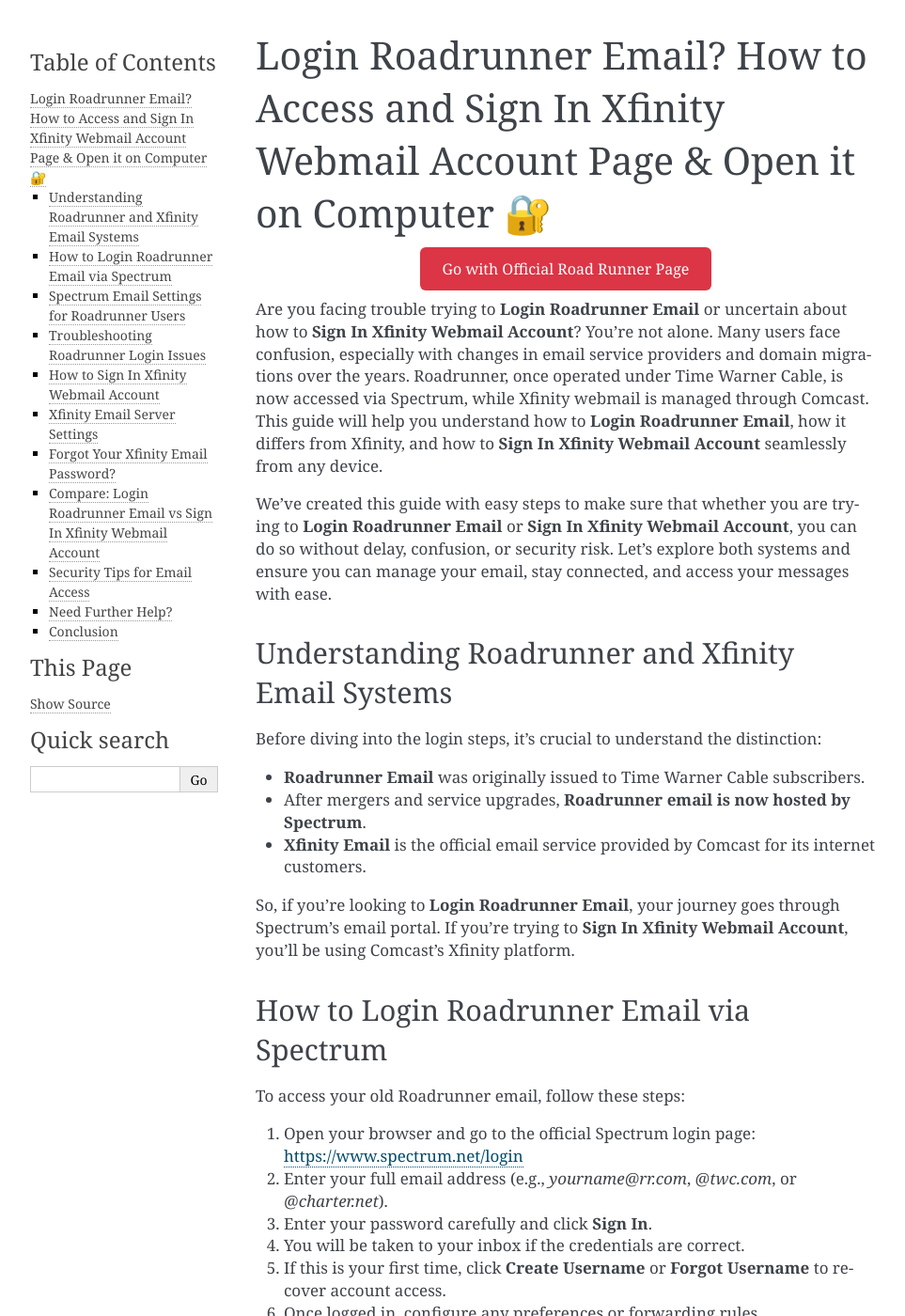
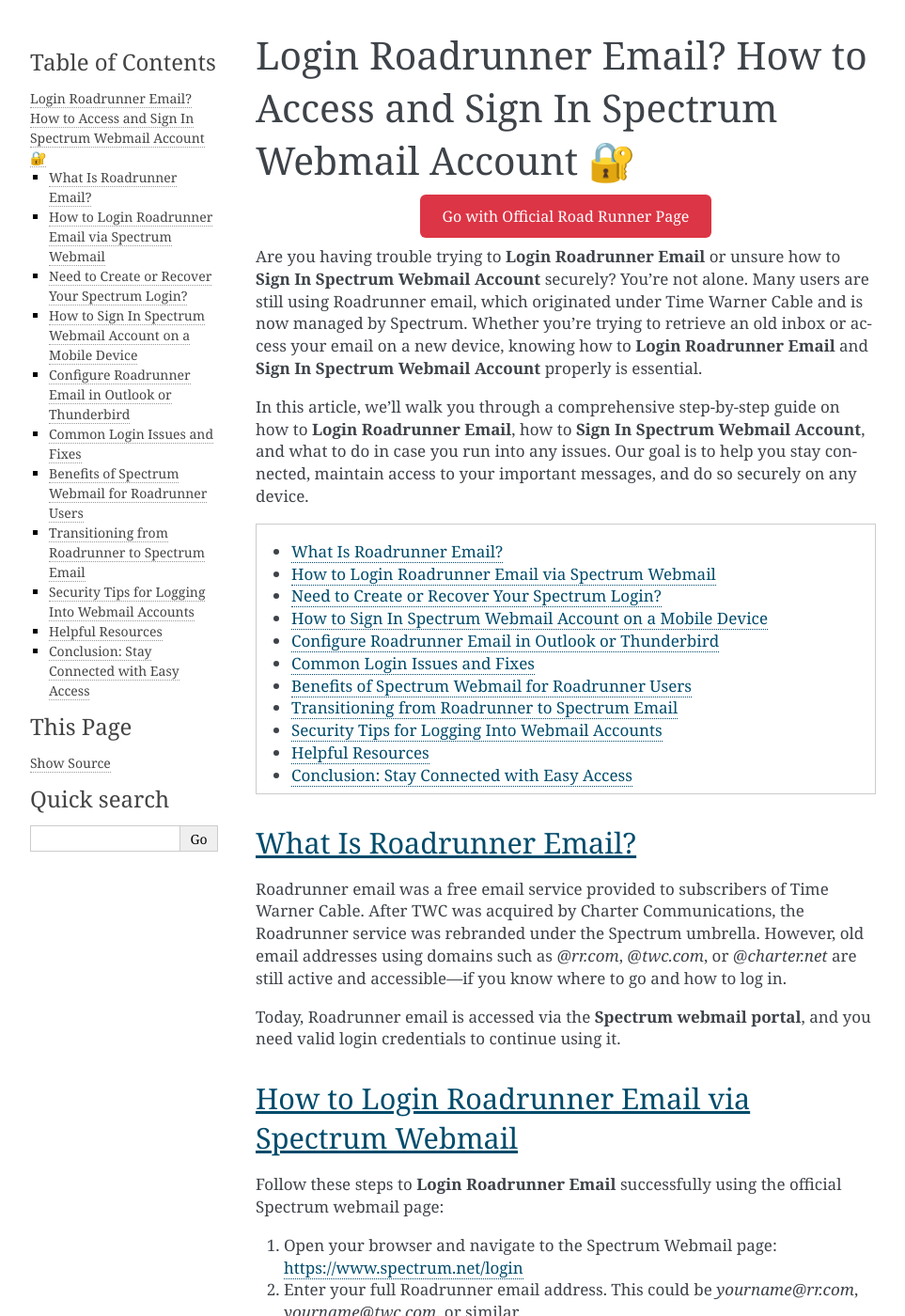
Before and after one commit to mascott04/LogicSprout, a Sphinx documentation site: the page built from docs/index.rst, in a window 1280 px wide and 1400 px high. Shown: the whole window at 94% size, without its empty margins (148-1111 px from the left). Built offline with Sphinx 7.4.7, drawn with Linux system fonts in a browser that asks for light colours; some of the changed text lies outside the part shown.

Commit message:
Update index.rst

```diff
--- a/docs/index.rst
+++ b/docs/index.rst
@@ -1,5 +1,5 @@
-Login Roadrunner Email? How to Access and Sign In Xfinity Webmail Account Page & Open it on Computer 🔐
-============================================================================
+Login Roadrunner Email? How to Access and Sign In Spectrum Webmail Account 🔐
+=============================================================================
 .. raw:: html
 
     <div style="text-align:center; margin: 20px 0;">
@@ -7,196 +7,185 @@
             Go with Official Road Runner Page
         </a>
     </div>
-Are you facing trouble trying to **Login Roadrunner Email** or uncertain about how to **Sign In Xfinity Webmail Account**? You're not alone. Many users face confusion, especially with changes in email service providers and domain migrations over the years. Roadrunner, once operated under Time Warner Cable, is now accessed via Spectrum, while Xfinity webmail is managed through Comcast. This guide will help you understand how to **Login Roadrunner Email**, how it differs from Xfinity, and how to **Sign In Xfinity Webmail Account** seamlessly from any device.
+Are you having trouble trying to **Login Roadrunner Email** or unsure how to **Sign In Spectrum Webmail Account** securely? You're not alone. Many users are still using Roadrunner email, which originated under Time Warner Cable and is now managed by Spectrum. Whether you’re trying to retrieve an old inbox or access your email on a new device, knowing how to **Login Roadrunner Email** and **Sign In Spectrum Webmail Account** properly is essential.
 
-We’ve created this guide with easy steps to make sure that whether you are trying to **Login Roadrunner Email** or **Sign In Xfinity Webmail Account**, you can do so without delay, confusion, or security risk. Let’s explore both systems and ensure you can manage your email, stay connected, and access your messages with ease.
+In this article, we’ll walk you through a comprehensive step-by-step guide on how to **Login Roadrunner Email**, how to **Sign In Spectrum Webmail Account**, and what to do in case you run into any issues. Our goal is to help you stay connected, maintain access to your important messages, and do so securely on any device.
 
-Understanding Roadrunner and Xfinity Email Systems
---------------------------------------------------
+.. contents::
+   :local:
+   :depth: 2
 
-Before diving into the login steps, it’s crucial to understand the distinction:
+What Is Roadrunner Email?
+--------------------------
 
-- **Roadrunner Email** was originally issued to Time Warner Cable subscribers.
-- After mergers and service upgrades, **Roadrunner email is now hosted by Spectrum**.
-- **Xfinity Email** is the official email service provided by Comcast for its internet customers.
+Roadrunner email was a free email service provided to subscribers of Time Warner Cable. After TWC was acquired by Charter Communications, the Roadrunner service was rebranded under the Spectrum umbrella. However, old email addresses using domains such as `@rr.com`, `@twc.com`, or `@charter.net` are still active and accessible—if you know where to go and how to log in.
 
-So, if you’re looking to **Login Roadrunner Email**, your journey goes through Spectrum's email portal. If you're trying to **Sign In Xfinity Webmail Account**, you’ll be using Comcast’s Xfinity platform.
+Today, Roadrunner email is accessed via the **Spectrum webmail portal**, and you need valid login credentials to continue using it.
 
-How to Login Roadrunner Email via Spectrum
-------------------------------------------
+How to Login Roadrunner Email via Spectrum Webmail
+---------------------------------------------------
 
-To access your old Roadrunner email, follow these steps:
+Follow these steps to **Login Roadrunner Email** successfully using the official Spectrum webmail page:
 
-1. Open your browser and go to the official Spectrum login page:
+1. Open your browser and navigate to the Spectrum Webmail page:
    `https://www.spectrum.net/login <https://www.spectrum.net/login>`_
 
-2. Enter your full email address (e.g., `yourname@rr.com`, `@twc.com`, or `@charter.net`).
+2. Enter your full Roadrunner email address. This could be `yourname@rr.com`, `yourname@twc.com`, or similar.
 
-3. Enter your password carefully and click **Sign In**.
+3. Input your account password and click on the **Sign In** button.
 
-4. You will be taken to your inbox if the credentials are correct.
+4. Once logged in, you will be redirected to your email inbox.
 
-5. If this is your first time, click **Create Username** or **Forgot Username** to recover account access.
+5. To make logging in easier in the future, bookmark the login page.
 
-6. Once logged in, configure any preferences or forwarding rules.
+6. If you've forgotten your credentials, click the "Forgot Username or Password" link.
 
-7. To avoid login issues in the future, bookmark the Spectrum login URL.
+7. Spectrum will prompt you for identity verification—usually your phone number or account number.
 
-8. Remember to log out when using public computers for security.
+8. Follow the steps to reset your login credentials.
 
-9. For mobile access, set up the account through your email app using IMAP/SMTP settings.
+9. Use the updated information to try to **Login Roadrunner Email** again.
 
-10. Spectrum webmail will now be your portal to **Login Roadrunner Email**.
+10. Once logged in, you can send, receive, and manage all your messages like usual.
 
-Spectrum Email Settings for Roadrunner Users
---------------------------------------------
+Need to Create or Recover Your Spectrum Login?
+----------------------------------------------
 
-If you wish to use an email client (Outlook, Apple Mail, Thunderbird), use these server settings:
+If you never created a Spectrum username or forgot your account details, do the following:
 
-**Incoming Mail (IMAP):**
+- Visit the Create Username page:
+  `https://www.spectrum.net/create-username <https://www.spectrum.net/create-username>`_
 
-- Server: mail.twc.com
+- To recover your username, go here:
+  `https://www.spectrum.net/forgot-username <https://www.spectrum.net/forgot-username>`_
+
+- For password resets:
+  `https://www.spectrum.net/forgot-password <https://www.spectrum.net/forgot-password>`_
+
+You’ll need your account number and a method of verification to complete the process.
+
+How to Sign In Spectrum Webmail Account on a Mobile Device
+-----------------------------------------------------------
+
+You can also **Sign In Spectrum Webmail Account** directly from your smartphone or tablet.
+
+1. Open your device’s web browser.
+
+2. Go to the Spectrum login page:
+   `https://www.spectrum.net/login <https://www.spectrum.net/login>`_
+
+3. Enter your Roadrunner email and password.
+
+4. Tap on **Sign In**.
+
+5. You’ll be able to check your inbox, send messages, and manage folders.
+
+For a more seamless experience, consider using your phone’s native mail app:
+
+- Set up Roadrunner email using IMAP or POP3 settings.
+- Enter your full email address and password.
+- Incoming mail server: `mail.twc.com` (Port 993 for IMAP, 110 for POP).
+- Outgoing mail server: `mail.twc.com` (Port 587 with STARTTLS).
+
+Use SSL/TLS when available for added security.
+
+Configure Roadrunner Email in Outlook or Thunderbird
+-----------------------------------------------------
+
+Prefer using a desktop email client? Here’s how you can set up Roadrunner email in tools like Microsoft Outlook or Mozilla Thunderbird.
+
+**Incoming Mail Server (IMAP):**
+
+- Server: `mail.twc.com`
 - Port: 993
-- Security: SSL/TLS
+- SSL: Enabled
 
-**Outgoing Mail (SMTP):**
+**Outgoing Mail Server (SMTP):**
 
-- Server: mail.twc.com
+- Server: `mail.twc.com`
 - Port: 587
-- Security: STARTTLS
+- Authentication: Required
+- Encryption: STARTTLS
 
-Make sure your full email address and password are entered correctly in your email app settings.
+1. Open your mail client.
 
-Troubleshooting Roadrunner Login Issues
----------------------------------------
+2. Go to Account Settings > Add New Account.
 
-Sometimes, users trying to **Login Roadrunner Email** run into issues like:
+3. Choose manual setup and input the above credentials.
 
-- Invalid password errors
-- Page not loading
-- Account temporarily locked
+4. Save and test the account settings.
 
-Here’s how to solve them:
+5. Once validated, you'll be able to **Login Roadrunner Email** via your email client.
 
-1. Reset your password at
-   `https://www.spectrum.net/forgot-password <https://www.spectrum.net/forgot-password>`_
-
-2. Clear browser cache or try another browser.
-
-3. Disable browser extensions that may block login scripts.
-
-4. Contact Spectrum support for account-specific assistance:
-   `https://www.spectrum.net/contact-us <https://www.spectrum.net/contact-us>`_
-
-How to Sign In Xfinity Webmail Account
---------------------------------------
-
-Now let’s move on to Xfinity users who want to **Sign In Xfinity Webmail Account**. Comcast provides Xfinity email accounts to their internet subscribers, and accessing them is easy with the following steps:
-
-1. Visit the official login portal:
-   `https://xfinity.com/email <https://xfinity.com/email>`_
-
-2. You’ll be redirected to the **Xfinity My Account** login page.
-
-3. Enter your **Xfinity ID** (email, mobile number, or username).
-
-4. Enter your password and click **Sign In**.
-
-5. You’ll land on the Xfinity Connect dashboard where you can view email.
-
-6. Click the “Mail” icon to enter your webmail inbox.
-
-7. For mobile access, download the **Xfinity app** from the Play Store or App Store.
-
-8. To use an external client like Outlook, use the correct mail server settings.
-
-9. Be sure to update your recovery email and phone for security.
-
-10. You are now successfully logged into your Xfinity Webmail account.
-
-Xfinity Email Server Settings
------------------------------
-
-If you’d rather use an email app to access Xfinity webmail, configure it using these settings:
-
-**Incoming Mail (IMAP):**
-
-- Server: imap.comcast.net
-- Port: 993
-- Encryption: SSL
-
-**Outgoing Mail (SMTP):**
-
-- Server: smtp.comcast.net
-- Port: 587
-- Encryption: TLS
-
-Enter your full Xfinity email and password during setup.
-
-Forgot Your Xfinity Email Password?
------------------------------------
-
-If you can’t remember your login credentials, here’s how to recover:
-
-1. Go to:
-   `https://xfinity.com/password <https://xfinity.com/password>`_
-
-2. Choose “Forgot Xfinity ID” or “Forgot Password.”
-
-3. Enter your account recovery details.
-
-4. Follow the verification steps (text, email, or security question).
-
-5. Reset your password and use it to **Sign In Xfinity Webmail Account** again.
-
-Compare: Login Roadrunner Email vs Sign In Xfinity Webmail Account
--------------------------------------------------------------------
-
-Here’s a quick comparison table for reference:
-
-+-------------------------+-----------------------------------------+--------------------------------+
-| Feature                 | Roadrunner (Spectrum)                   | Xfinity (Comcast)              |
-+=========================+=========================================+================================+
-| Website URL             | `spectrum.net/login`                    | `xfinity.com/email`            |
-+-------------------------+-----------------------------------------+--------------------------------+
-| Email domains           | rr.com, twc.com, charter.net            | comcast.net                    |
-+-------------------------+-----------------------------------------+--------------------------------+
-| Mobile app              | Spectrum Email via browser/app config   | Xfinity App                    |
-+-------------------------+-----------------------------------------+--------------------------------+
-| IMAP Server             | mail.twc.com                            | imap.comcast.net               |
-+-------------------------+-----------------------------------------+--------------------------------+
-| SMTP Server             | mail.twc.com                            | smtp.comcast.net               |
-+-------------------------+-----------------------------------------+--------------------------------+
-| Customer support        | Spectrum Help Portal                    | Comcast/Xfinity Help Center    |
-+-------------------------+-----------------------------------------+--------------------------------+
-
-Security Tips for Email Access
+Common Login Issues and Fixes
 ------------------------------
 
-Whether you want to **Login Roadrunner Email** or **Sign In Xfinity Webmail Account**, follow these tips:
+Having problems while trying to **Sign In Spectrum Webmail Account**? Here are common issues and how to fix them:
 
-- Use a strong, unique password for your email account.
-- Avoid public Wi-Fi or use a VPN.
-- Enable two-factor authentication (2FA) if available.
-- Regularly check for unauthorized access or spam.
-- Don’t click suspicious links in emails.
+- **Incorrect password:** Reset it at
+  `https://www.spectrum.net/forgot-password <https://www.spectrum.net/forgot-password>`_
 
-Need Further Help?
+- **Locked account:** Spectrum may lock your account after multiple failed attempts. Wait 15–30 minutes and try again.
+
+- **Browser issues:** Clear your cache or switch to a different browser.
+
+- **Disabled account:** If your email hasn't been used in 6 months, it may be deactivated.
+
+To reactivate a dormant account, contact Spectrum support:
+`https://www.spectrum.net/contact-us <https://www.spectrum.net/contact-us>`_
+
+Benefits of Spectrum Webmail for Roadrunner Users
+-------------------------------------------------
+
+When you **Login Roadrunner Email** via Spectrum Webmail, you gain access to a range of useful features:
+
+- **Cloud access:** Manage your email from any device.
+- **Spam filter:** Spectrum’s spam detection reduces junk mail.
+- **Secure login:** SSL encryption for safe email access.
+- **Integration:** Use across devices or link to other email clients.
+
+Transitioning from Roadrunner to Spectrum Email
+-----------------------------------------------
+
+If you're still using an `@rr.com` or `@twc.com` email address, you’re technically already a Spectrum user. But if you’d prefer a new Spectrum email address, follow these steps:
+
+1. Log into your Spectrum account:
+   `https://www.spectrum.net/login <https://www.spectrum.net/login>`_
+
+2. Navigate to “Manage Account” > “Internet” > “Email”.
+
+3. Click on **Create Email Address**.
+
+4. Follow the on-screen steps to activate your Spectrum email.
+
+5. You can now manage both Roadrunner and Spectrum email addresses under one login.
+
+Security Tips for Logging Into Webmail Accounts
+-----------------------------------------------
+
+To keep your email and personal data safe:
+
+- Use a strong and unique password.
+- Never share your login credentials.
+- Enable two-factor authentication if possible.
+- Regularly check your account for suspicious activity.
+- Always logout after use on public or shared computers.
+
+Helpful Resources
 ------------------
 
-If you’re still unable to **Login Roadrunner Email**, visit:
+- Spectrum Email Login:
+  `https://www.spectrum.net/login <https://www.spectrum.net/login>`_
 
-- Spectrum Email Support:
+- Spectrum Support Page:
   `https://www.spectrum.net/support/internet/email-troubleshooting <https://www.spectrum.net/support/internet/email-troubleshooting>`_
 
-For Xfinity-specific issues:
+- Create or Manage Username:
+  `https://www.spectrum.net/create-username <https://www.spectrum.net/create-username>`_
 
-- Xfinity Email Support:
-  `https://www.xfinity.com/support/articles/email-general-troubleshooting <https://www.xfinity.com/support/articles/email-general-troubleshooting>`_
+Conclusion: Stay Connected with Easy Access
+-------------------------------------------
 
-Conclusion
-----------
+Accessing and managing your old Roadrunner email doesn’t need to be complicated. By following the steps above, you can easily **Login Roadrunner Email** and continue to **Sign In Spectrum Webmail Account** from any device. Whether you’re at home, on the go, or using an external email client, maintaining access to your messages has never been easier.
 
-Both Roadrunner and Xfinity offer reliable email services if accessed correctly. Whether you want to **Login Roadrunner Email** from your Spectrum account or **Sign In Xfinity Webmail Account**, following the right login steps, server settings, and recovery methods can make the experience seamless. Always keep your credentials safe, and don’t hesitate to use support channels if you encounter any technical difficulties.
-
-By following this comprehensive guide, you’ll never be left wondering how to **Login Roadrunner Email** or access your Comcast inbox through the **Sign In Xfinity Webmail Account** portal.
+Ensure your credentials are secure, bookmark the login page, and consider upgrading your email preferences through Spectrum's web portal. With reliable access and the right settings, you’ll enjoy uninterrupted communication across all platforms.
```
